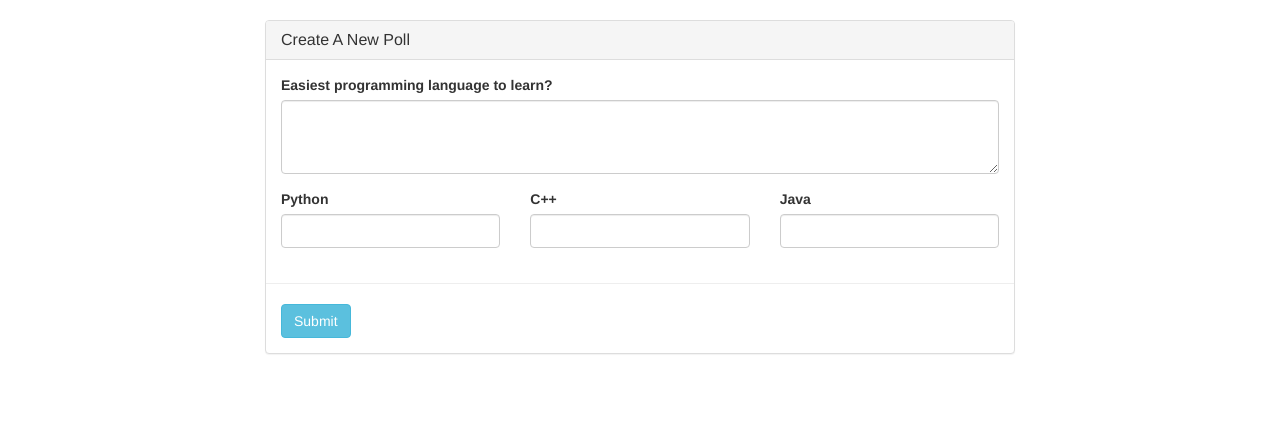
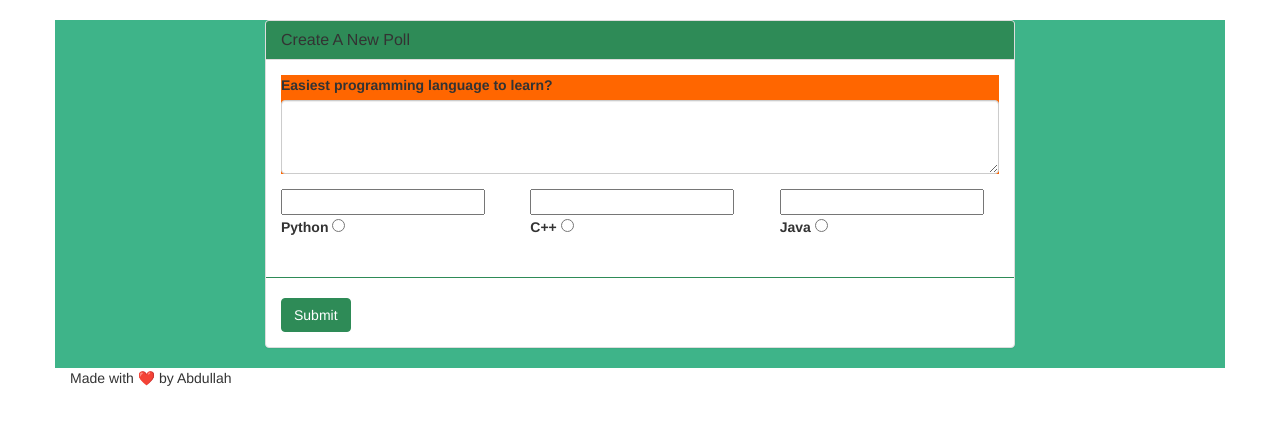
Before and after one commit to aalshawa97/QuestionsDjango, a Django app: page /create/ in a window 1280 px wide. Shown: the part 52-477 px from the top of the page. Run offline with Django 4.2, Linux system fonts and the light colour scheme; some libraries are stand-ins or nearby versions.

Commit message:
Update create.html

```diff
--- a/pages/templates/create.html
+++ b/pages/templates/create.html
@@ -1,53 +1,62 @@
 {% extends "base.html" %}
+
 {% load widget_tweaks %}
 
 {% block title %}Create Poll{% endblock %}
 
 {% block main %}
-<div class="row">
+
+<div class="row" style="background-color: #3EB489;">
     <div class="col-lg-8 col-lg-offset-2">
         <div class="panel panel-default">
-            <div class="panel-heading">
+            <div class="panel-heading" style="background-color: #2E8B57;">
                 <h3 class="panel-title">Create A New Poll</h3>
             </div>
-
             <form method="POST">
                 {% csrf_token %}
                 <div class="panel-body">
                     <div class="row">
                         <div class="col-lg-12">
-                            <div class="form-group">
+                            <div class="form-group" style="background-color: #ff6600;">
                                 <label for="question">Easiest programming language to learn?</label>
                                 {% render_field form.question class="form-control" rows="3" %}
                             </div>
                         </div>
                     </div>
-
                 <div class="row">
                     <div class="col-lg-4">
                         <div class="form-group">
-                                <label for="option1">Python</label>
-                                {% render_field form.option_one class="form-control" %}
+                            <label>
+                                {{ form.option_one }}
+                                Python
+                                <input type="radio" name="answer" value="option_one">
+                            </label>
                         </div>
                     </div>
                     <div class="col-lg-4">
                         <div class="form-group">
-                                <label for="option2">C++</label>
-                                {% render_field form.option_two class="form-control" %}
+                            <label>
+                                {{ form.option_two }}
+                                <br>C++
+                                <input type="radio" name="answer" value="option_two">
+                            </label>
                         </div>
                     </div>
                     <div class="col-lg-4">
                         <div class="form-group">
-                                <label for="option3">Java</label>
-                                {% render_field form.option_three class="form-control" %}
+                            <label>
+                                {{ form.option_three }}
+                                <br>Java
+                                <input type="radio" name="answer" value="option_three">
+                            </label>
                         </div>
                     </div>
                 </div>
 
                 <div class="row">
-                        <hr />
+                    <hr style="border-color: #2E8B57;" />
                     <div class="col-lg-4">
-                            <button type="submit" class="btn btn-info">Submit</button>
+                        <button type="submit" class="btn btn-info" style="background-color: #2E8B57; border-color: #2E8B57;">Submit</button>
                     </div>
                 </div>
             </div>
@@ -56,4 +65,8 @@
     </div>
 </div>
 </div>
+<footer>
+  <p>Made with ❤️ by Abdullah</p>
+</footer>
+
 {% endblock %}
```
Lines whose indentation alone changed are shown as unchanged.
